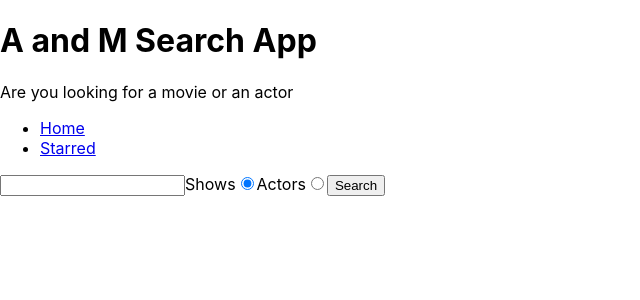
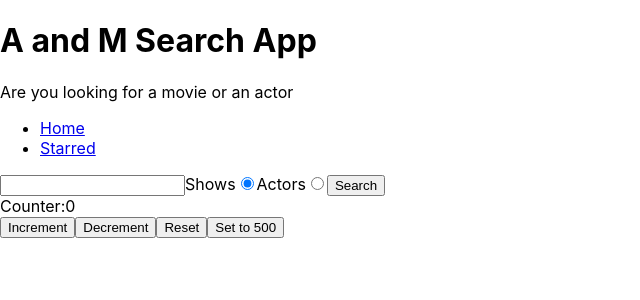
Before and after one commit to srisaisnigdha/cine-search-hub, a React (Create React App) app: page / in a window 1280 px wide. Shown: the top 300 px of the page, without its empty margins (0-640 px from the left). Built offline with nearby package versions, Linux system fonts and the light colour scheme.

Commit message:
Introduction to useReducer hook

```diff
--- a/src/pages/Home.jsx
+++ b/src/pages/Home.jsx
@@ -1,12 +1,48 @@
-import { useState } from "react";
+import { useState, useReducer } from "react";
 import { useQuery } from "@tanstack/react-query";
 import { searchForShows, searchForPeople } from './../api/tvmaze'
 import SearchForm from "../components/SearchForm";
 import ShowGrid from "../components/shows/ShowGrid";
 import ActorsGrid from "../components/actors/ActorsGrid";
 
+const reducerFn = (currentCounter, action) => {
+    // console.log({ currentCounter, action });
+
+    switch (action.type) {
+        case 'INCREMENT':
+            return currentCounter + 1;
+        case 'DECREMENT':
+            return currentCounter - 1;
+        case 'RESET':
+            return 0;
+        case 'SET_VALUE':
+            return action.newCounterValue;
+    }
+    return 0;
+
+}
+
 const Home = () => {
     const [filter, setFilter] = useState('')
+
+    const [counter, dispatch] = useReducer(reducerFn, 0)
+
+    const onIncrement = () => {
+        // setCounter(currentCounter => { currentCounter + 1 })  // using useState hook
+        dispatch({ type: 'INCREMENT' });   //using useReducer hook, { type: 'INCREMENT' } - it is an action
+    }
+    const onDecrement = () => {
+        // setCounter(currentCounter => { currentCounter - 1 })  // using useState hook
+        dispatch({ type: 'DECREMENT' });
+    }
+    const onReset = () => {
+        // setCounter(0)  // using useState hook
+        dispatch({ type: 'RESET' });
+    }
+    const onSetToValue = () => {
+        // setCounter(500)  // using useState hook
+        dispatch({ type: 'SET_VALUE', newCounterValue: 500 });
+    }
 
     const { data: apiData, error: apiDataError } = useQuery({
         queryKey: ['search', filter],
@@ -65,6 +101,12 @@
     return (
         <div>
             <SearchForm onSearch={onSearch} />
+            <div>Counter:{counter}</div>
+            <button type="button" onClick={onIncrement}>Increment</button>
+            <button type="button" onClick={onDecrement}>Decrement</button>
+            <button type="button" onClick={onReset}>Reset</button>
+            <button type="button" onClick={onSetToValue}>Set to 500</button>
+
             <div>
                 {renderApiData()}
             </div>
```
